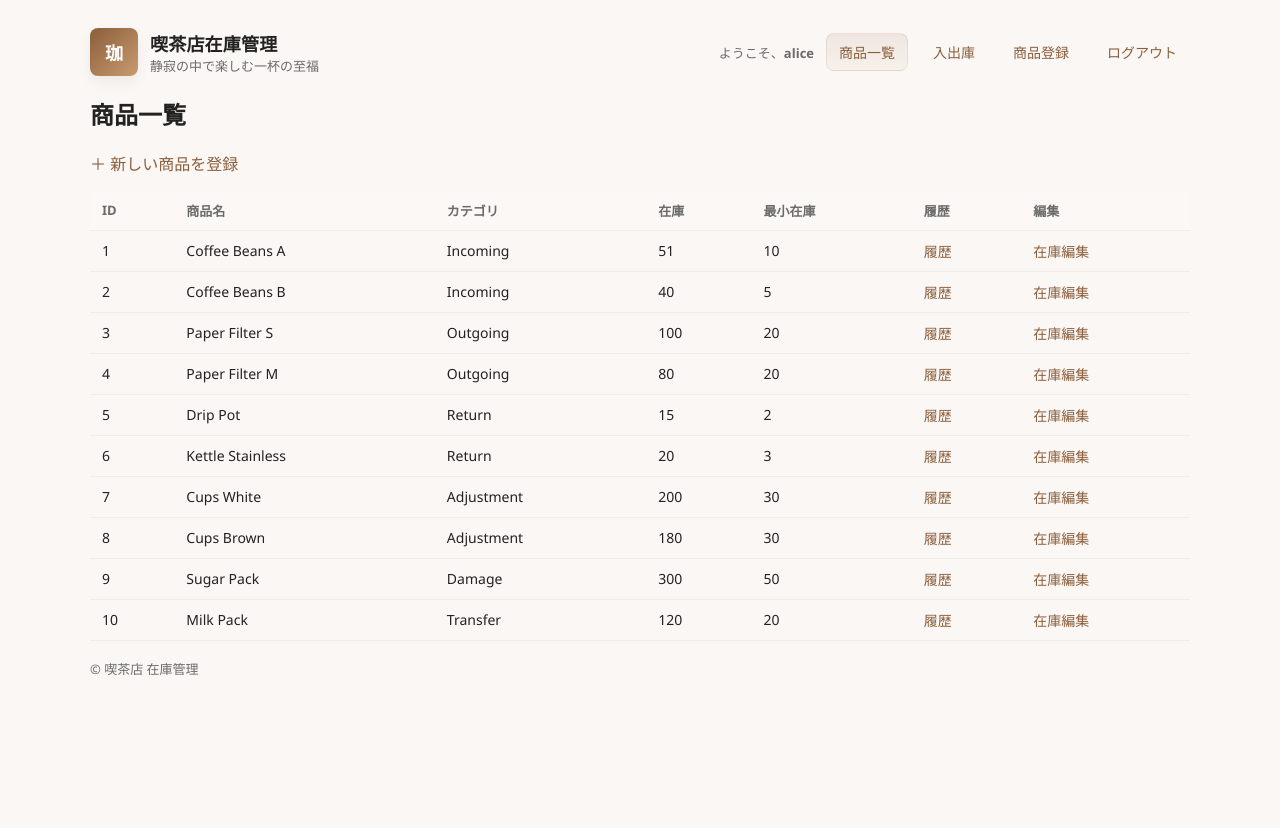
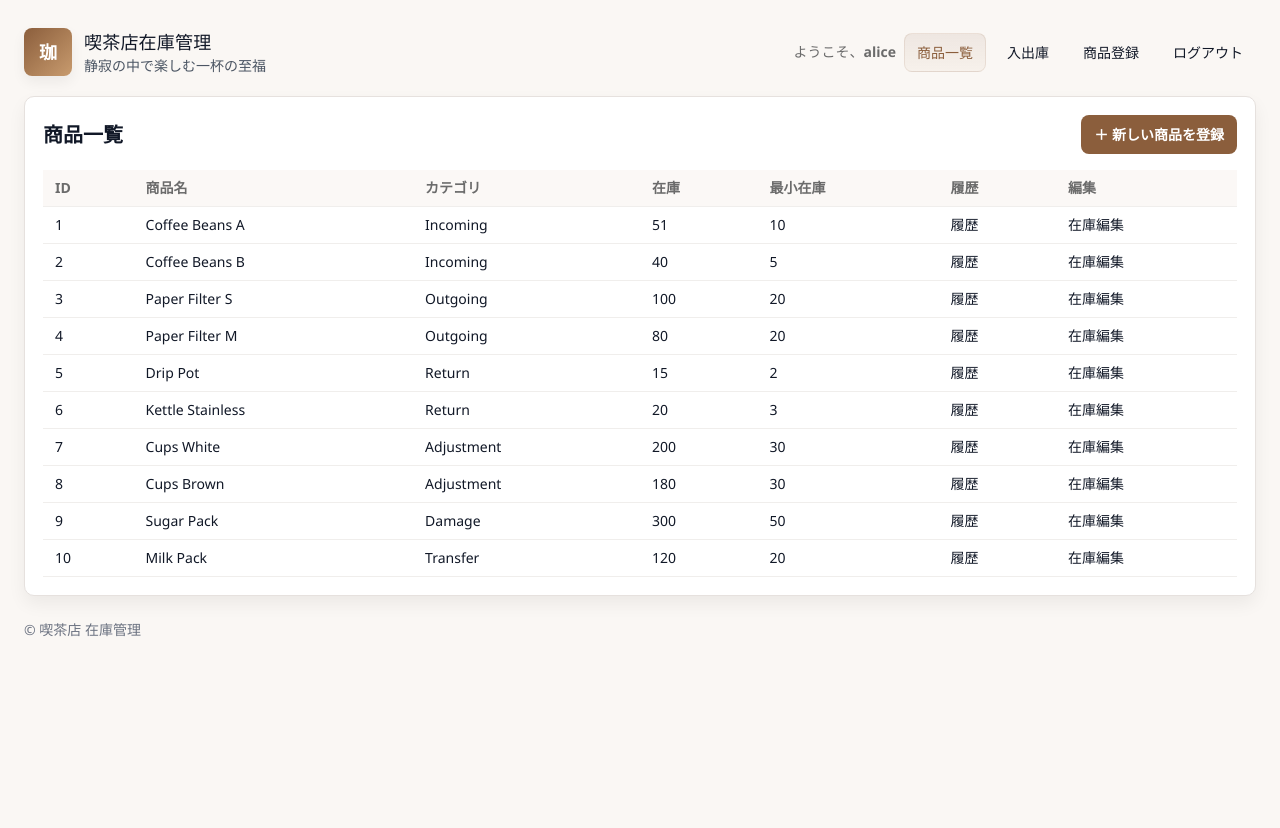
Before and after one commit to shoot-shoot-007/caffe_zaiko_kanri, a Flask app: page / in a window 1280 px wide. Run offline with Flask 2, Linux system fonts and the light colour scheme; a user stored in the database is signed in; data comes from the database, SQL or seed files in the repository; some libraries are stand-ins or nearby versions.

Commit message:
スマホ表示機能を追加

```diff
--- a/static/style.css
+++ b/static/style.css
@@ -1,5 +1,5 @@
 /* style.css - 喫茶店在庫管理アプリ用スタイル
-   シンプルで落ち着いたカフェ風の配色・レスポンシブ対応 */
+   （Tailwind を導入してもブランドカラー / 細かいカードデザインはこのファイルで維持します） */
 :root{
   --bg: #faf7f4;
   --card: #ffffff;
--- a/templates/base.html
+++ b/templates/base.html
@@ -4,36 +4,40 @@
   <meta charset="utf-8">
   <title>喫茶店在庫管理</title>
   <meta name="viewport" content="width=device-width,initial-scale=1">
+  <!-- Tailwind Play CDN（ビルド不要・開発向け） -->
+  <script src="https://cdn.tailwindcss.com"></script>
+  <!-- 既存のカスタムスタイル（ブランドカラー等） -->
   <link rel="stylesheet" href="{{ url_for('static', filename='style.css') }}">
 </head>
-<body>
-  <div class="container">
-    <header class="header">
-      <div class="brand">
-        <div class="logo">珈</div>
+<body class="min-h-screen bg-[var(--bg)] text-gray-900">
+  <div class="container mx-auto px-4 sm:px-6">
+    <header class="header flex items-center justify-between gap-3 mb-5">
+      <div class="brand flex items-center gap-3">
+        <div class="logo w-12 h-12 rounded-lg flex items-center justify-center text-white font-bold text-lg"
+             aria-hidden="true">珈</div>
         <div>
-          <h1>喫茶店在庫管理</h1>
-          <div class="kv">静寂の中で楽しむ一杯の至福</div>
+          <h1 class="text-lg m-0">喫茶店在庫管理</h1>
+          <div class="kv text-sm text-gray-600">静寂の中で楽しむ一杯の至福</div>
         </div>
       </div>
 
-      <nav class="nav">
+      <nav class="nav flex items-center gap-2">
         {% if session.username %}
-          <div class="kv">ようこそ、<strong>{{ session.username }}</strong></div>
-          <a class="primary" href="{{ url_for('products') }}">商品一覧</a>
-          <a href="{{ url_for('transaction') }}">入出庫</a>
-          <a href="{{ url_for('add_product') }}">商品登録</a>
-          <a href="{{ url_for('logout') }}" class="ghost">ログアウト</a>
+          <div class="kv text-sm">ようこそ、<strong>{{ session.username }}</strong></div>
+          <a class="primary inline-block px-3 py-1 rounded-md" href="{{ url_for('products') }}">商品一覧</a>
+          <a class="inline-block px-3 py-1 rounded-md" href="{{ url_for('transaction') }}">入出庫</a>
+          <a class="inline-block px-3 py-1 rounded-md" href="{{ url_for('add_product') }}">商品登録</a>
+          <a href="{{ url_for('logout') }}" class="ghost inline-block px-3 py-1 rounded-md">ログアウト</a>
         {% else %}
-          <a href="{{ url_for('login') }}">ログイン</a>
-          <a href="{{ url_for('register') }}">登録</a>
+          <a class="inline-block px-3 py-1 rounded-md" href="{{ url_for('login') }}">ログイン</a>
+          <a class="inline-block px-3 py-1 rounded-md" href="{{ url_for('register') }}">登録</a>
         {% endif %}
       </nav>
     </header>
 
     {% with messages = get_flashed_messages() %}
       {% if messages %}
-        <div class="flash card">
+        <div class="flash card mb-4">
         {% for msg in messages %}
           <div>{{ msg }}</div>
         {% endfor %}
@@ -45,7 +49,7 @@
       {% block body %}{% endblock %}
     </main>
 
-    <footer class="footer-note">© 喫茶店 在庫管理</footer>
+    <footer class="footer-note mt-6 text-sm text-gray-500">© 喫茶店 在庫管理</footer>
   </div>
 </body>
 </html>
--- a/templates/products.html
+++ b/templates/products.html
@@ -1,19 +1,38 @@
 {% extends "base.html" %}
 {% block body %}
-<h2>商品一覧</h2>
-<p><a href="{{ url_for('add_product') }}">＋ 新しい商品を登録</a></p>
-<table>
-  <tr><th>ID</th><th>商品名</th><th>カテゴリ</th><th>在庫</th><th>最小在庫</th><th>履歴</th><th>編集</th></tr>
-  {% for p in products %}
-  <tr>
-    <td>{{ p.product_id }}</td>
-    <td>{{ p.product_name }}</td>
-    <td>{{ p.category_name or "-" }}</td>
-    <td>{{ p.stock_quantity }}</td>
-    <td>{{ p.min_stock }}</td>
-    <td><a href="{{ url_for('history', product_id=p.product_id) }}">履歴</a></td>
-    <td><a href="{{ url_for('set_stock', product_id=p.product_id) }}">在庫編集</a></td>
-  </tr>
-  {% endfor %}
-</table>
+<div class="card">
+  <div class="flex items-center justify-between">
+    <h2 class="text-xl font-semibold">商品一覧</h2>
+    <a class="btn" href="{{ url_for('add_product') }}">＋ 新しい商品を登録</a>
+  </div>
+
+  <div class="table-wrap mt-4 overflow-x-auto">
+    <table class="min-w-full divide-y" role="table">
+      <thead>
+        <tr class="text-left">
+          <th class="px-3 py-2 text-sm">ID</th>
+          <th class="px-3 py-2 text-sm">商品名</th>
+          <th class="px-3 py-2 text-sm">カテゴリ</th>
+          <th class="px-3 py-2 text-sm">在庫</th>
+          <th class="px-3 py-2 text-sm">最小在庫</th>
+          <th class="px-3 py-2 text-sm">履歴</th>
+          <th class="px-3 py-2 text-sm">編集</th>
+        </tr>
+      </thead>
+      <tbody class="bg-white divide-y">
+      {% for p in products %}
+        <tr class="hover:bg-[var(--card)]">
+          <td class="px-3 py-2 text-sm">{{ p.product_id }}</td>
+          <td class="px-3 py-2 text-sm">{{ p.product_name }}</td>
+          <td class="px-3 py-2 text-sm">{{ p.category_name or "-" }}</td>
+          <td class="px-3 py-2 text-sm">{{ p.stock_quantity }}</td>
+          <td class="px-3 py-2 text-sm">{{ p.min_stock }}</td>
+          <td class="px-3 py-2 text-sm"><a href="{{ url_for('history', product_id=p.product_id) }}">履歴</a></td>
+          <td class="px-3 py-2 text-sm"><a href="{{ url_for('set_stock', product_id=p.product_id) }}">在庫編集</a></td>
+        </tr>
+      {% endfor %}
+      </tbody>
+    </table>
+  </div>
+</div>
 {% endblock %}
```
Also changed, not shown: templates/add_product.html (+17 -17 lines), templates/layout_messages.html (+15 -9 lines), templates/login.html (+10 -10 lines), templates/register.html (+10 -10 lines), templates/set_stock.html (+8 -8 lines), templates/transaction_form.html (+16 -14 lines), 1 other file.
